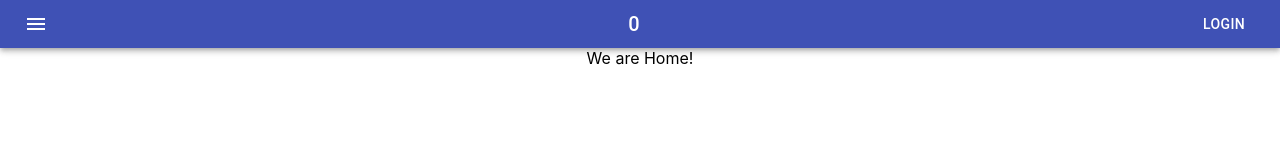
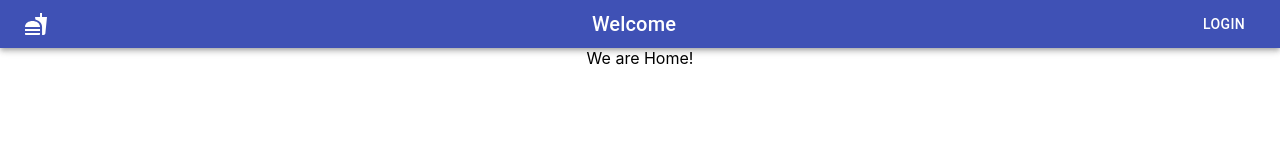
Before and after one commit to jratana1/react-meal-swipe, a React (Create React App) app: page /#/ in a window 1280 px wide. Shown: the top 160 px of the page. Built offline with nearby package versions, Linux system fonts and the light colour scheme.

Commit message:
setting up swipe

```diff
--- a/src/App.css
+++ b/src/App.css
@@ -1,6 +1,6 @@
 .App {
   text-align: center;
-  overflow: hidden;
+  overflow: scroll;
   align-items: center;
   justify-content: center;
   height: 100vh
--- a/src/App.js
+++ b/src/App.js
@@ -18,7 +18,7 @@ export const BASE_URL = "http://localhost:3000/";
 
 function App() {
   const [isBusy, setBusy] = useState(true)
-  const [value, setValue] = useState(0);
+  const [value, setValue] = useState("Welcome");
 
   const renderLoad = () => {
     if (isBusy) {
--- a/src/components/Header.js
+++ b/src/components/Header.js
@@ -5,7 +5,7 @@ import Toolbar from '@material-ui/core/Toolbar';
 import Typography from '@material-ui/core/Typography';
 import Button from '@material-ui/core/Button';
 import IconButton from '@material-ui/core/IconButton';
-import MenuIcon from '@material-ui/icons/Menu';
+import FastfoodIcon from '@material-ui/icons/Fastfood';
 
 const useStyles = makeStyles((theme) => ({
   root: {
@@ -34,7 +34,7 @@ export default function Header(props) {
       <AppBar className={classes.bar} position="static">
         <Toolbar className={classes.toolbar}>
           <IconButton edge="start" className={classes.menuButton} color="inherit" aria-label="menu">
-            <MenuIcon />
+            <FastfoodIcon />
           </IconButton>
           <Typography variant="h6" className={classes.title}>
             {props.page}
--- a/src/components/Navbar.js
+++ b/src/components/Navbar.js
@@ -1,4 +1,4 @@
-import React, { useState } from 'react';
+import React from 'react';
 import { Link } from 'react-router-dom';
 
 
@@ -10,7 +10,6 @@ import FavoriteIcon from '@material-ui/icons/Favorite';
 import PersonIcon from '@material-ui/icons/Person';
 
 function Navbar(props) {
-  // const [value, setValue] = useState(0);
   const useStyles = makeStyles({
     stickToBottom: {
       width: '100%',
--- a/src/containers/Swipe.js
+++ b/src/containers/Swipe.js
@@ -18,7 +18,7 @@ function Swipe () {
   const childRefs = useMemo(() => Array(db.length).fill(0).map(i => React.createRef()), [])
 
   const swiped = (direction, nameToDelete) => {
-    console.log('removing: ' + nameToDelete)
+    console.log('removing: ' + nameToDelete + direction)
     setLastDirection(direction)
     alreadyRemoved.push(nameToDelete)
   }
@@ -67,7 +67,10 @@ function Swipe () {
     <div className='swipeContainer'>
       <div className='cardContainer'>
         {characters.map((character, index) =>
-          <TinderCard ref={childRefs[index]} className='swipe' key={character.name} onSwipe={(dir) => swiped(dir, character.name)} onCardLeftScreen={() => outOfFrame(character.name)} >
+          <TinderCard ref={childRefs[index]} className='swipe' key={character.name}
+                        onSwipe={(dir) => swiped(dir, character.name)}
+                        onCardLeftScreen={() => outOfFrame(character.name)}
+                        preventSwipe={['up', 'down']} >
             <div style={{ backgroundImage: `url(${character.photos[0]})` }} className='card'>
                 <div style={{backgroundColor: 'rgba(52, 52, 52, 0.0)', position: 'absolute', left: 10,
                         bottom: 10}}>
--- a/src/containers/profile.css
+++ b/src/containers/profile.css
@@ -18,3 +18,7 @@ h2{
 .Techbox{
   padding: 30px
 }
+
+.Team{
+  overflow: scroll;
+}
```
